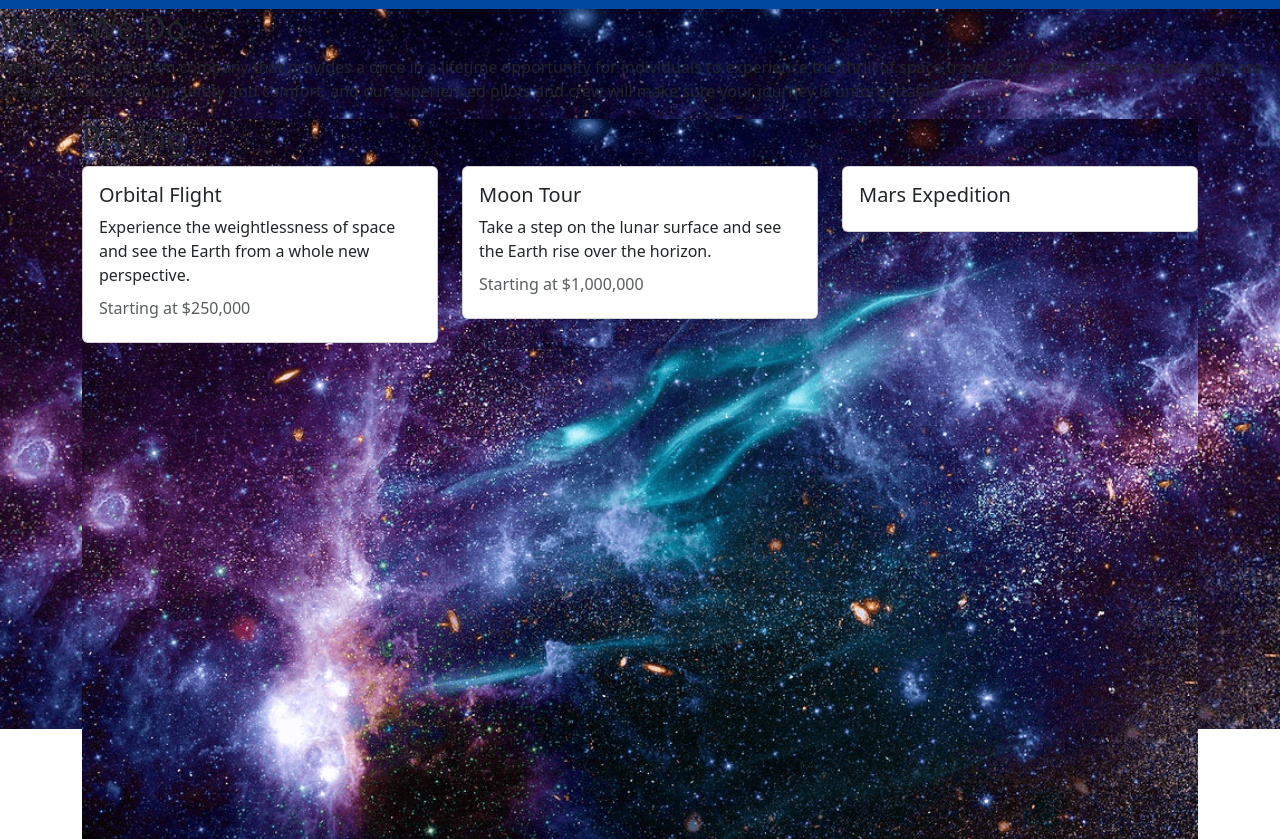
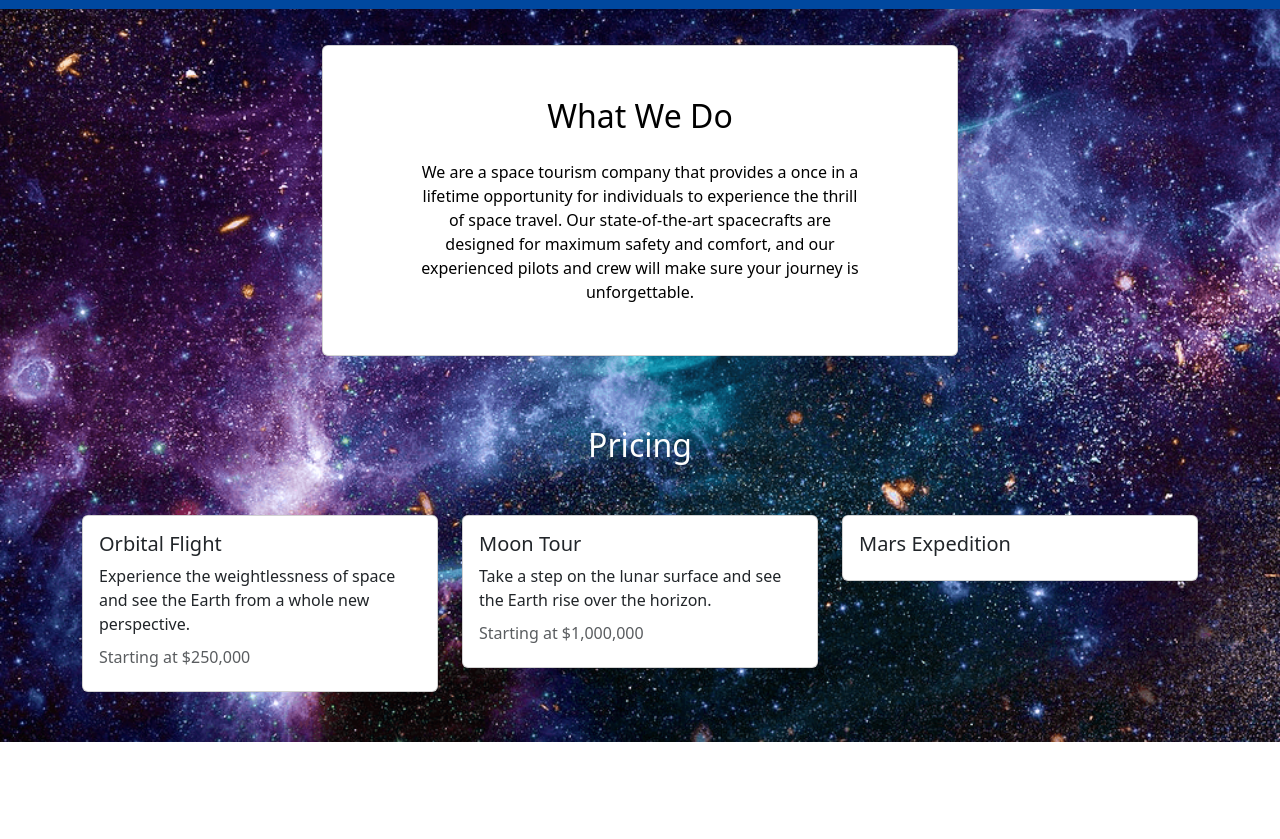
Before and after one commit to RohithKarthikeyan/CHS-TSA-webmaster, a plain HTML site: page index.html in a window 1280 px wide. Shown: the part 71-910 px from the top of the page. After the commit the page ends 813 px from the top, so only its background shows below. Drawn offline with nearby package versions, Linux system fonts and the light colour scheme.

Commit message:
fixed graphical issues and added title
Fixed issue with the background being duplicated and rotated. Put some of the text in a box to make it more readable. Added a title and image next to title.

```diff
--- a/index.html
+++ b/index.html
@@ -5,6 +5,8 @@
     <meta name="viewport" content="width=device-width, initial-scale=1">
     <link rel="stylesheet" href="https://cdnjs.cloudflare.com/ajax/libs/font-awesome/4.7.0/css/font-awesome.min.css">
     <link rel="stylesheet" href="style.css">
+    <title>Intergalactic Space Travel</title>
+    <link rel="icon" type="image/png" href="/assets/logo.png"/>
     <link href="https://cdn.jsdelivr.net/npm/bootstrap@5.3.0-alpha1/dist/css/bootstrap.min.css" rel="stylesheet" integrity="sha384-GLhlTQ8iRABdZLl6O3oVMWSktQOp6b7In1Zl3/Jr59b6EGGoI1aFkw7cmDA6j6gD" crossorigin="anonymous">
   </head>
   <body>
@@ -21,13 +23,25 @@
             <li><a href="#">Vehicles, Launch, and Recovery</a></li>
         </ul>
     </nav>
+    <div class="CContainer">
         <section class="section-header">
-        <h2>What We Do</h2>
-        <p>We are a space tourism company that provides a once in a lifetime opportunity for individuals to experience the thrill of space travel. Our state-of-the-art spacecrafts are designed for maximum safety and comfort, and our experienced pilots and crew will make sure your journey is unforgettable.</p>
+            <div class="row justify-content-center">
+                <div class="col-sm-1">
+                    <div class="card">
+                        <div class="card-body">
+                            <h2 style="color:rgb(0, 0, 0); text-align:center; margin:25px 15px">What We Do</h2>
+                            <p style="color:rgb(0, 0, 0); text-align:center; margin:25px 15px">We are a space tourism company that provides a once in a lifetime opportunity for individuals to experience the thrill of space travel. Our state-of-the-art spacecrafts are designed for maximum safety and comfort, and our experienced pilots and crew will make sure your journey is unforgettable.</p>
+                        </div>
+                    </div>
+                </div>
+            </div>
+        </section>
+    </div>
+
 
     <div class="container">
         <section>
-              <h2>Pricing</h2>
+            <h2 style="color:rgb(253, 253, 253); text-align:center; margin:50px 150px">Pricing</h2>
             <div class="row">
                 <div class="col-sm-4">
                     <div class="card">
@@ -57,7 +71,7 @@
             </div>
         </section>
     </div>
-    </section>
+    <!-- </section> -->
     <script src="https://cdn.jsdelivr.net/npm/bootstrap@5.3.0-alpha1/dist/js/bootstrap.bundle.min.js" integrity="sha384-w76AqPfDkMBDXo30jS1Sgez6pr3x5MlQ1ZAGC+nuZB+EYdgRZgiwxhTBTkF7CXvN" crossorigin="anonymous"></script>
   </body>
 </html>
--- a/style.css
+++ b/style.css
@@ -8,7 +8,9 @@
 }
 
 body{
-    font-family: 'Roboto', sans-serif
+    font-family: 'Roboto', sans-serif;
+    background: url(/assets/background.png) no-repeat;
+    background-size: cover;
 }
 
 nav{
@@ -109,13 +111,17 @@ a.active, a:hover{
     }
 }
 
-section{
+/* .section{
     background: url(/assets/background.png) no-repeat;
     background-size: cover;
     height: calc(100vh - 80px);
 
-}
+} */
 
 .card {
     margin-bottom: 50px;
 }
+.CContainer div {
+    margin: 10px auto;
+    width: 80%;
+}
```
Lines whose indentation alone changed are shown as unchanged.
